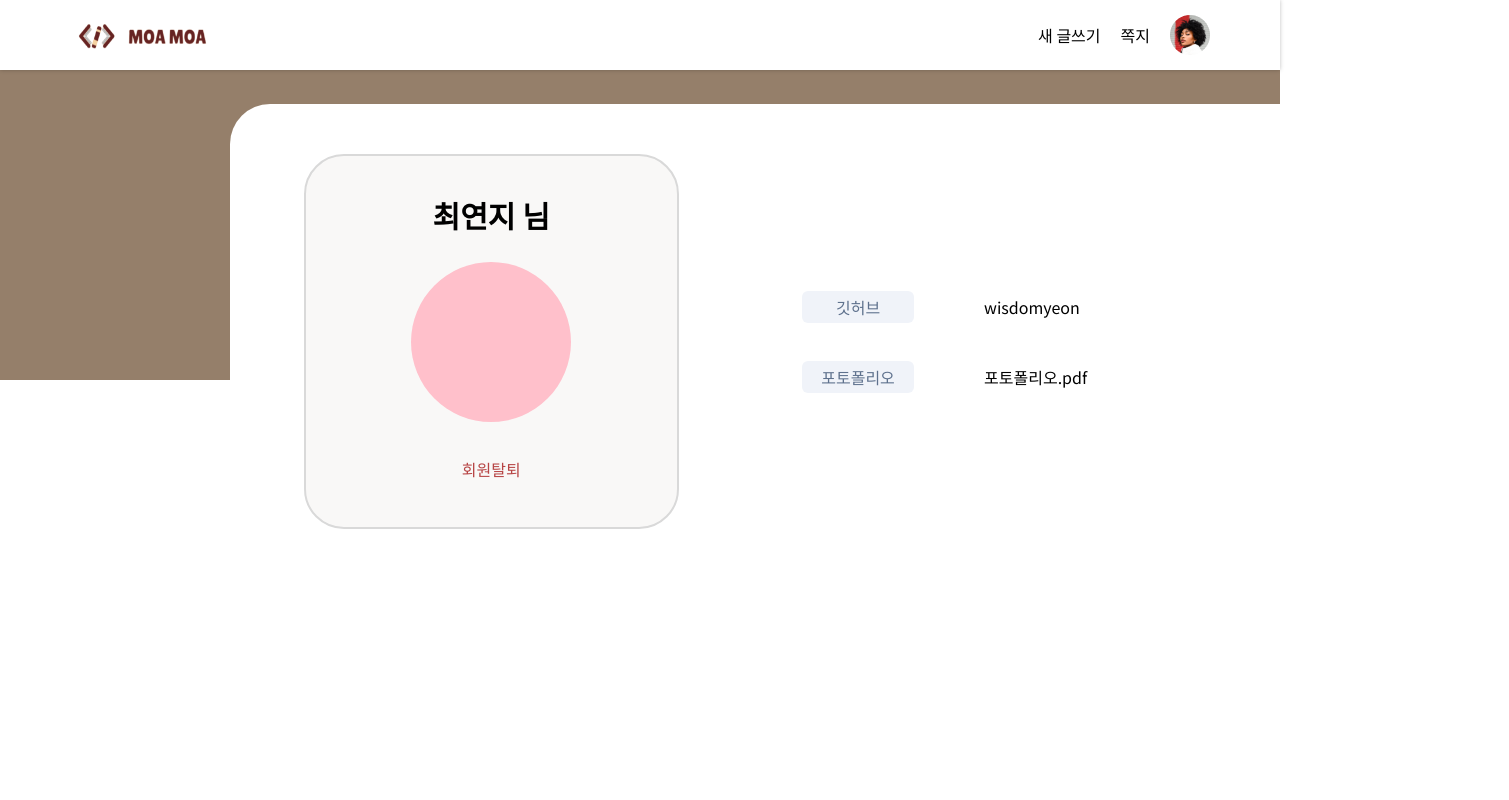
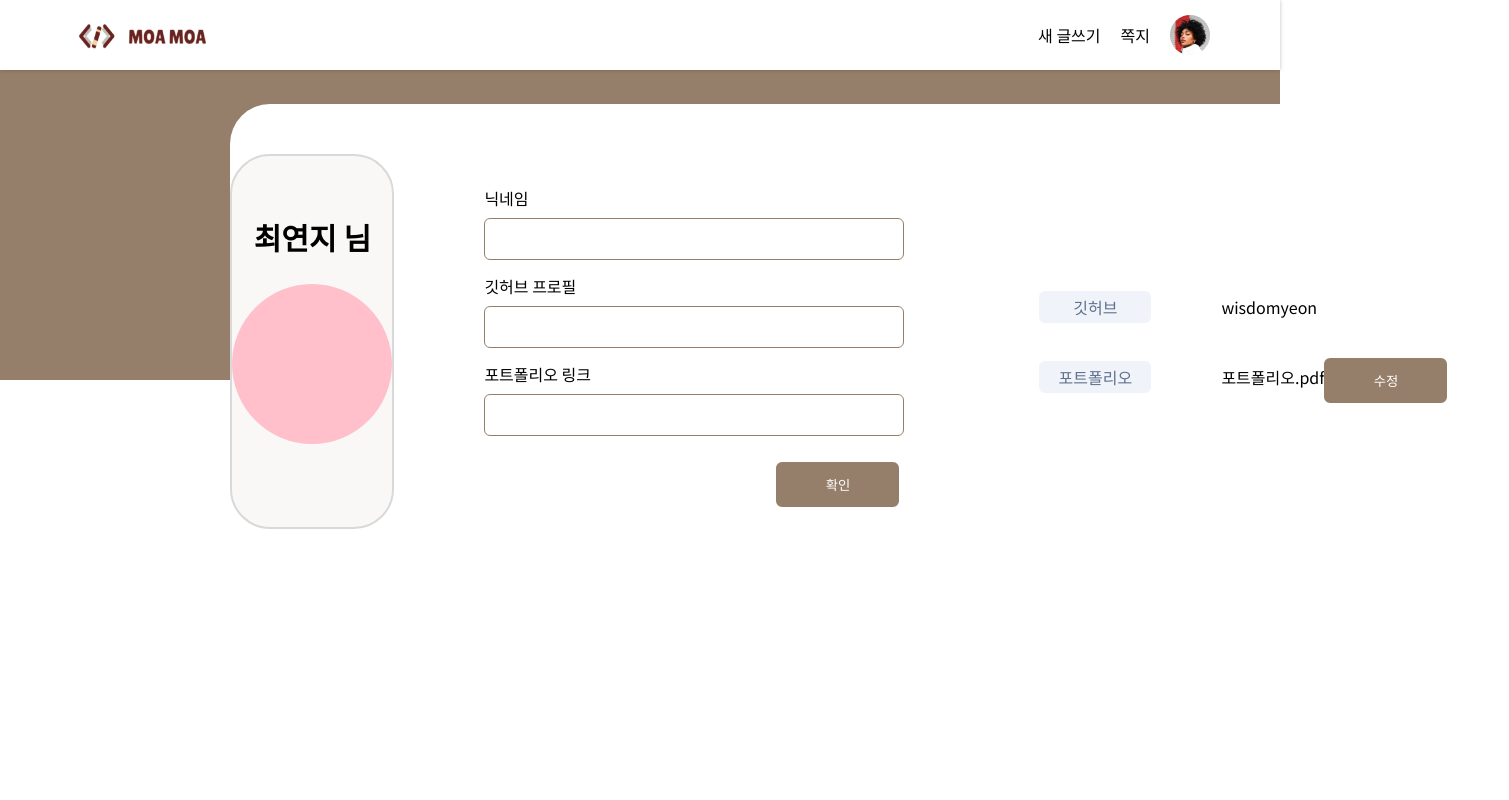
Before and after one commit to Team13-MoaMoa/frontend, a Next.js app: page /mypage in a window 1280 px wide. Shown: the top 800 px of the page, 1509 px wide, since content can reach past the window. Built offline with nearby package versions, Linux system fonts and the light colour scheme.

Commit message:
작업 중

```diff
--- a/src/components/CompleteProfile/index.tsx
+++ b/src/components/CompleteProfile/index.tsx
@@ -13,11 +13,14 @@ function CompleteProfile() {
       </CompleteProfileDiv>
       <CompleteProfileDiv>
         <TitleDiv>
-          <p>포토폴리오</p>
+          <p>포트폴리오</p>
         </TitleDiv>
         <DetailDiv>
-          <p>포토폴리오.pdf</p>
+          <p>포트폴리오.pdf</p>
         </DetailDiv>
+        <EditButton>
+          <button>수정</button>
+        </EditButton>
       </CompleteProfileDiv>
     </InfoDiv>
   );
@@ -61,3 +64,23 @@ const DetailDiv = styled.div`
     margin-left: 7rem;
   }
 `;
+
+const EditButton = styled.div`
+  display: flex;
+  justify-content: flex-end;
+  & > button {
+    height: 4.5rem;
+    width: 12.3rem;
+    margin-top: 0.8rem;
+    justify-content: flex-end;
+    text-align: center;
+    border-radius: 6px;
+    border: 2px solid #957f6a;
+    color: white;
+    background-color: ${(props) => props.theme.main_brown};
+    cursor: pointer;
+    &:hover {
+      opacity: 0.8;
+    }
+  }
+`;
--- a/src/components/EditProfile/index.tsx
+++ b/src/components/EditProfile/index.tsx
@@ -7,10 +7,10 @@ function EditProfile() {
       <InfoInput />
       <div>깃허브 프로필</div>
       <InfoInput />
-      <div>포토폴리오 링크</div>
+      <div>포트폴리오 링크</div>
       <InfoInput />
       <EditButton>
-        <button>수정</button>
+        <button>확인</button>
       </EditButton>
     </InfoDiv>
   );
--- a/src/components/Profile/index.tsx
+++ b/src/components/Profile/index.tsx
@@ -1,15 +1,15 @@
 import styled from '@emotion/styled';
 
-function Profile() {
+function Profile({ name }: { name: string }) {
   return (
     <ProfileBackground>
       <NameDiv>
-        <p>최연지 님</p>
+        <p>{name} 님</p>
       </NameDiv>
       <ImgDiv />
-      <DelDiv>
+      {/* <DelDiv>
         <p>회원탈퇴</p>
-      </DelDiv>
+      </DelDiv> */}
     </ProfileBackground>
   );
 }
--- /dev/null
+++ b/src/components/ProfileZone/index.tsx
@@ -0,0 +1,27 @@
+import styled from '@emotion/styled';
+import Profile from '../Profile';
+import EditProfile from '../EditProfile';
+import CompleteProfile from '../CompleteProfile';
+import { UserInfo } from '@/types/profile';
+
+function ProfileZone() {
+  const DummyDate: UserInfo = {
+    name: '최연지',
+    github: 'wisdomyeon',
+    portfolio: '포트폴리오.pdf',
+  };
+
+  return (
+    <Div>
+      <Profile name={DummyDate.name} />
+      <EditProfile />
+      <CompleteProfile />
+    </Div>
+  );
+}
+
+export default ProfileZone;
+
+const Div = styled.div`
+  color: ${(props) => props.theme.main_brown};
+`;
--- a/src/pages/mypage/index.tsx
+++ b/src/pages/mypage/index.tsx
@@ -3,17 +3,14 @@ import Profile from '@/components/Profile';
 import EditProfile from '@/components/EditProfile';
 
 import CompleteProfile from '@/components/CompleteProfile';
+import ProfileZone from '@/components/ProfileZone';
 
 function MyPage() {
   return (
     <Div>
       <BackgroundDiv></BackgroundDiv>
       <InfoBackgroundDiv>
-        <div>
-          <Profile />
-          {/* <EditProfile /> */}
-          <CompleteProfile />
-        </div>
+        <ProfileZone />
       </InfoBackgroundDiv>
     </Div>
   );
--- /dev/null
+++ b/src/types/profile.ts
@@ -0,0 +1,5 @@
+export type UserInfo = {
+  name: string;
+  github: string;
+  portfolio: string;
+};
```
